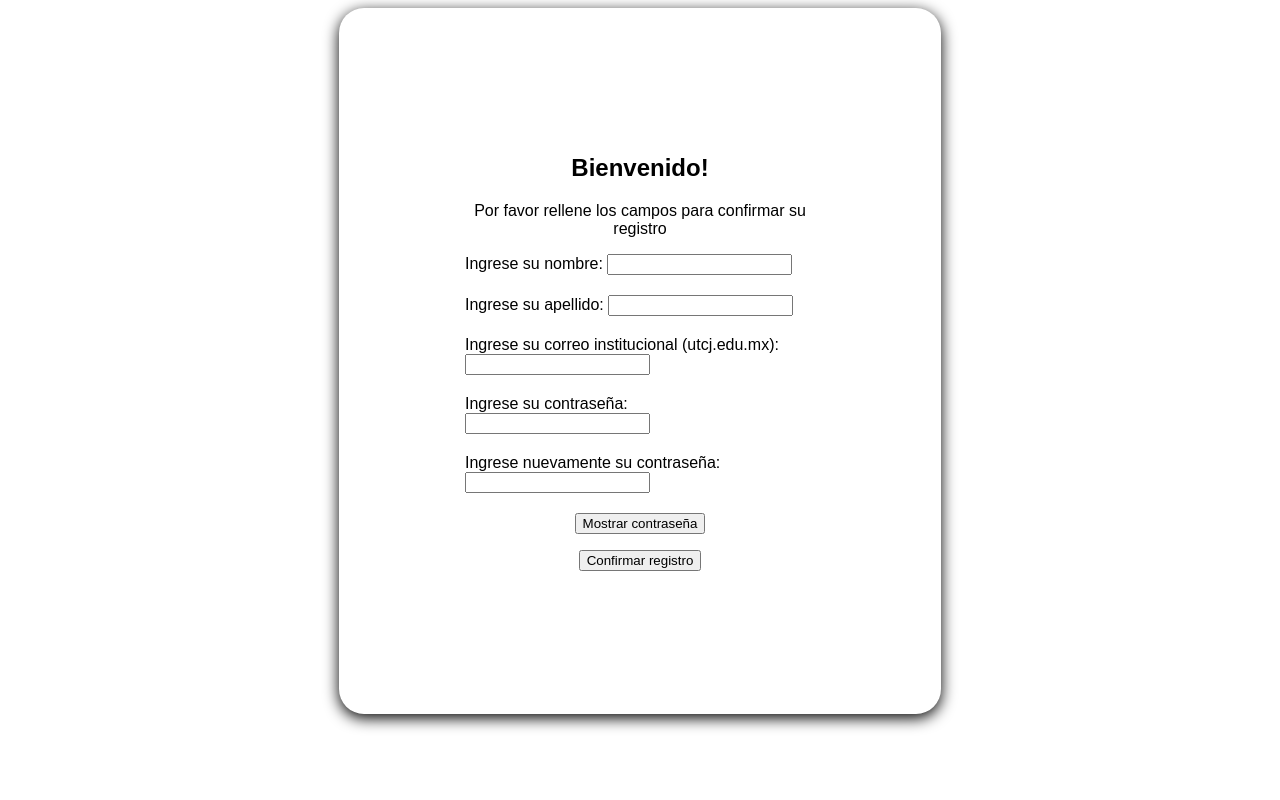
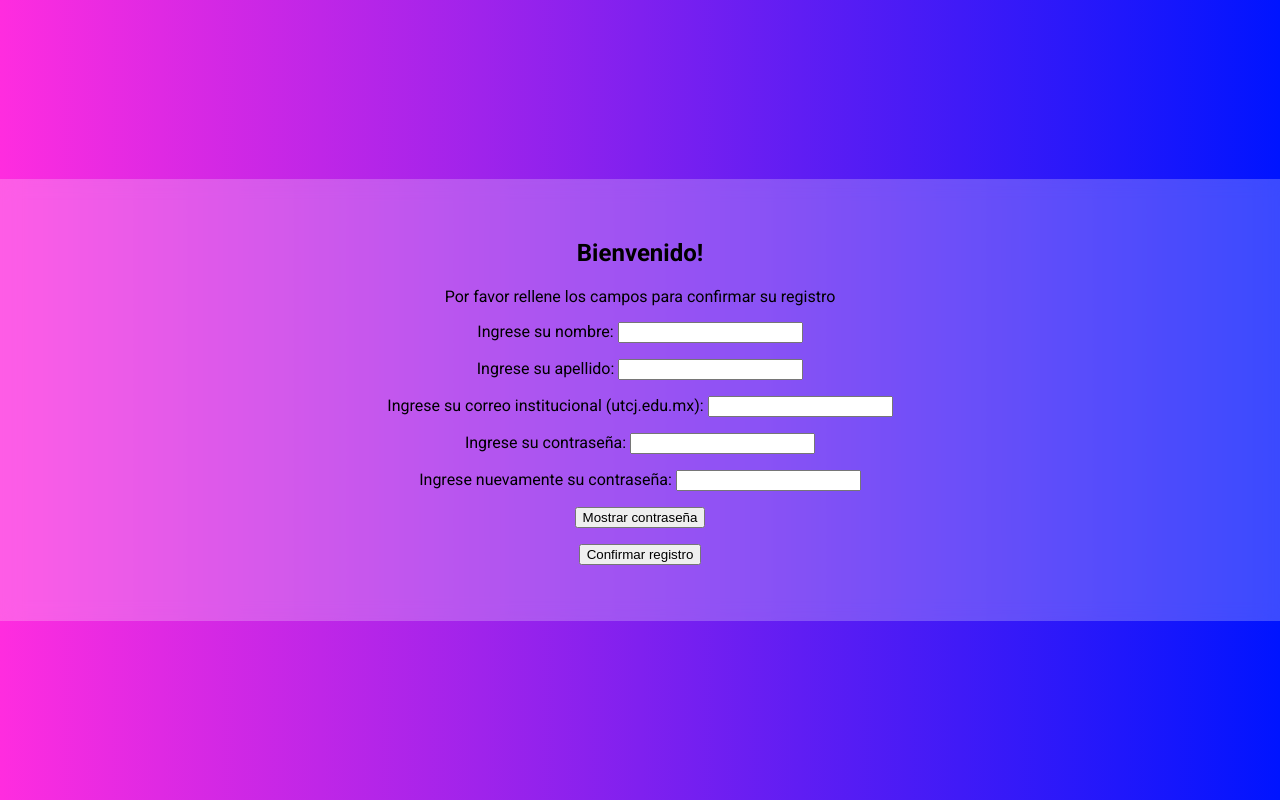
Before and after one commit to AngelVilla16/MindShare, a PHP site: page /signin.html in a window 1280 px wide. Run offline with PHP 8.4, Linux system fonts and the light colour scheme.

Commit message:
login y signin

```diff
--- a/EstiloSignIn.css
+++ b/EstiloSignIn.css
@@ -1,38 +1,23 @@
-:root{
-    color-scheme: light dark;
+@import url('https://fonts.googleapis.com/css2?family=Roboto:ital,wght@0,100..900;1,100..900&display=swap');
+
+body{
+    background: linear-gradient(90deg, #FF2CDF, #0014FF);
+    font-family: "Roboto", sans-serif;
+    display: flex;
+    min-height: 100vh;
+    margin: 0;
+    justify-content: center;
+    align-items: center;
 }
 
-body{
-    font-family: "Poppins", sans-serif;
+.registro{
+    flex: 1;
+    text-align: center;
+    width: auto;
+    height: 100%;
+
+    padding: 40px;
+
+    backdrop-filter: blur(10px);
+    background-color: rgba(255, 255, 255, 0.233);
 }
-.registro{
-    background-color: light-dark(white,#121212);
-
-    padding: 10%;
-    border-radius: 25px;
-    margin:auto;
-     box-shadow: 0 4px 15px rgb(0, 0, 0);
-  text-align: center;
-  width: 350px;
-}
-.nombre{
-    text-align: left;
-    margin-bottom: 20px;
-}
-.apellido{
-      text-align: left;
-    margin-bottom: 20px;
-}
-.correo{
-      text-align: left;
-    margin-bottom: 20px;
-
-}
-.contraseña{
-      text-align: left;
-    margin-bottom: 20px;
-}
-.confirmarcontraseña{
-      text-align: left;
-    margin-bottom: 20px;
-}
--- a/index.php
+++ b/index.php
@@ -58,6 +58,12 @@
                     <button type="submit" class="btnIniciarSesion" id="btnIniciarSesion" > Iniciar sesión  </button>
                    </p>
 
+                   <p class="enlace">
+
+                    ¿No esta registrado aun? Puede registrarse <a class="link" href="signin.html"> aqui </a>
+
+                   </p>
+
                 </div>
               <div class="contenedorfondo">
                   <div class="contenedorinfo">
--- a/signin.html
+++ b/signin.html
@@ -3,13 +3,13 @@
     <head>
         <meta charset="UTF-8">
         <meta name="viewport" content="width=device-width, initial-scale=1.0">
-        <link href="EstiloSignIn.css" rel="stylesheet">
+        <link rel="stylesheet" href="EstiloSignIn.css">
         <title> Registrarse </title>
         <link rel="icon" href="Icono.png" type="image/x-icon">
     </head>
      <script src="scriptmostrar.js"></script>
     <body>
-       <center>
+
          <div class="registro">
             <h2 id="Titulo">
                 Bienvenido!
@@ -17,14 +17,13 @@
             <p id="Etiqueta">
                 Por favor rellene los campos para confirmar su registro
             </p>
-            <div class="nombre">
-                <label for="nombre">
+           <label for="nombre">
                     Ingrese su nombre:
 
                 </label>
                 <input type="text" id="nombreusuario" name="nombre_usuario">
 
-            </div>
+
             <p>
                 <div class="apellido">
                     <label for="apellido">
@@ -35,33 +34,30 @@
                 </div>
             </p>
             <p>
-                <div class="correo">
-                    <label for="correo">
+                <label for="correo">
                         Ingrese su correo institucional (utcj.edu.mx):
                     </label>
                     <input type="text" id="correoinstitucional" name="correo_institucional" width="255.8">
 
-                </div>
+
             </p>
             <p>
-                <div class="contraseña">
-                    <label for="contraseña">
+               <label for="contraseña">
                         Ingrese su contraseña:
                     </label>
                     <input type="password" id="contraseña" name="contraseña_alumno">
 
-                </div>
+
             </p>
             <p>
-                <div class="confirmarcontraseña">
-                    <label for="confirmarcontraseña">
+                 <label for="confirmarcontraseña">
                         Ingrese nuevamente su contraseña:
                     </label>
                     <input type="password" id="contraseñaconfirm" name="contraseña_confirm">
-                </div>
+
             </p>
 
-            <p align="center">
+            <p >
                  <button type="button " id="mostrarcontraseña"> Mostrar contraseña</button>
 
             </p>
@@ -74,7 +70,7 @@
             </p>
 
         </div>
-       </center>
+    </div>
 
 
     </body>
```
Also changed, not shown: EstiloLogin.css (+23 -9 lines).
